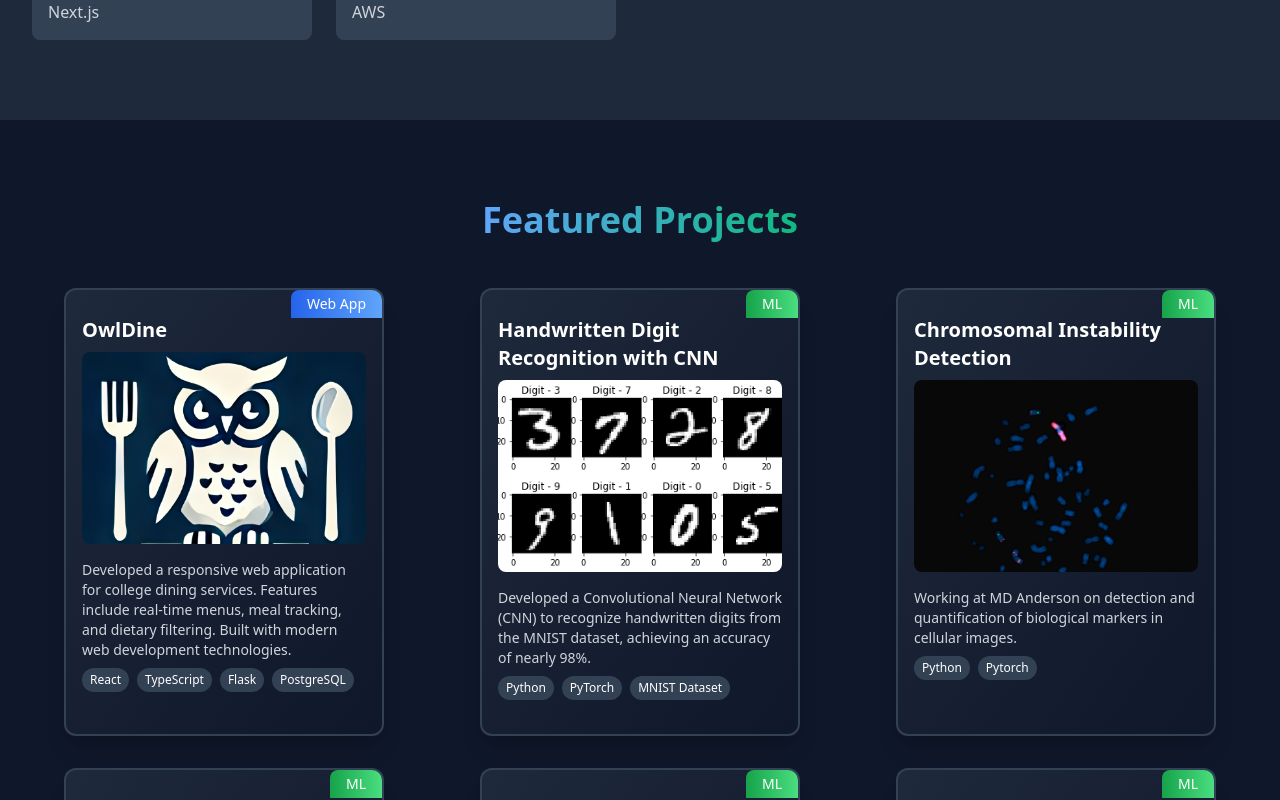
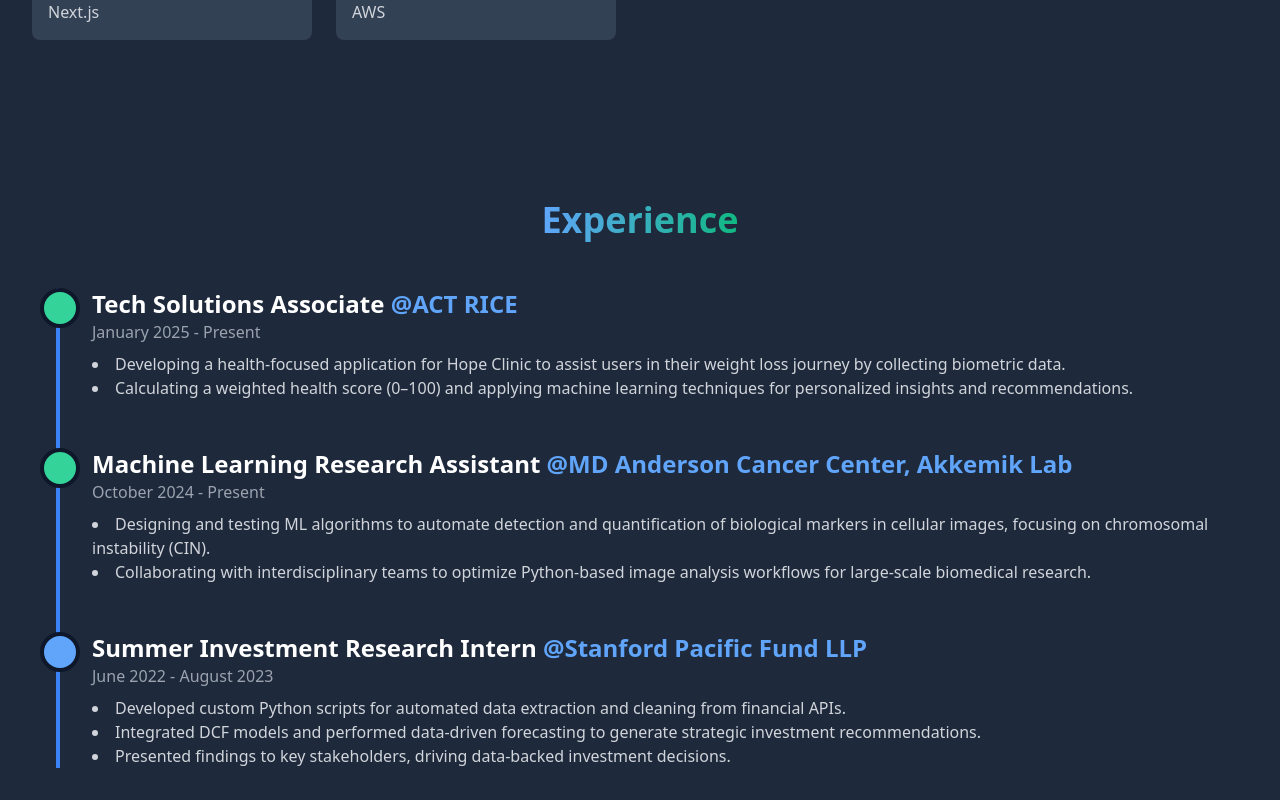
Before and after one commit to TateJett/TateJett.github.io, a React (Vite) app: page / in a window 1280 px wide. Shown: the part 1580-2380 px from the top of the page. Built offline with nearby package versions, Linux system fonts and the light colour scheme.

Commit message:
added Experience section

```diff
--- a/src/App.tsx
+++ b/src/App.tsx
@@ -1,9 +1,10 @@
 import React from 'react';
 import { HashRouter as Router, Routes, Route, useLocation } from 'react-router-dom';
-import ScrollToTop from './components/ScrollToTop'; // Import the ScrollToTop component
+import ScrollToTop from './components/ScrollToTop';
 import Navbar from './components/Navbar';
 import Hero from './components/Hero';
 import About from './components/About';
+import Experience from './components/Experience';  // Import Experience Section
 import Projects from './components/Projects';
 import Contact from './components/Contact';
 import HandwrittenDigitRecognition from './projects/HandwrittenDigitRecognition';
@@ -12,12 +13,11 @@
 import OptimalAirportLocationAnalysis from './projects/optimal-airport-location-analysis';
 import ArcadeCabinet from './projects/arcade-cabinet';
 import ChromosomalInstabilityDetection from './projects/chromosomal-instability-detection';
-import OwlDine from './projects/owldine'; // Import the OwlDine project page
+import OwlDine from './projects/owldine';
 
 function App() {
   const location = useLocation();
 
-  // Define paths where the main navbar should be hidden
   const hideNavbarPaths = [
     '/projects/handwritten-digit-recognition',
     '/projects/wine-quality-prediction',
@@ -25,57 +25,34 @@
     '/projects/optimal-airport-location-analysis',
     '/projects/arcade-cabinet',
     '/projects/chromosomal-instability-detection',
-    '/projects/owldine', // Add OwlDine path here
+    '/projects/owldine',
   ];
 
   return (
     <div className="bg-slate-900 min-h-screen">
-      <ScrollToTop /> {/* Add ScrollToTop here */}
-      {/* Conditionally Render Navbar */}
+      <ScrollToTop />
       {!hideNavbarPaths.includes(location.pathname) && <Navbar />}
       <main>
         <Routes>
-          {/* Default homepage */}
           <Route
             path="/"
             element={
               <>
                 <Hero />
                 <About />
+                <Experience /> {/* 👈 Added Experience Section Here */}
                 <Projects />
                 <Contact />
               </>
             }
           />
-          {/* Project pages */}
-          <Route
-            path="/projects/handwritten-digit-recognition"
-            element={<HandwrittenDigitRecognition />}
-          />
-          <Route
-            path="/projects/wine-quality-prediction"
-            element={<WineQualityPrediction />}
-          />
-          <Route
-            path="/projects/amazon-review-sentiment-analysis"
-            element={<AmazonReviewSentimentAnalysis />}
-          />
-          <Route
-            path="/projects/optimal-airport-location-analysis"
-            element={<OptimalAirportLocationAnalysis />}
-          />
-          <Route
-            path="/projects/arcade-cabinet"
-            element={<ArcadeCabinet />}
-          />
-          <Route
-            path="/projects/chromosomal-instability-detection"
-            element={<ChromosomalInstabilityDetection />}
-          />
-          <Route
-            path="/projects/owldine"
-            element={<OwlDine />} // Add the OwlDine project route
-          />
+          <Route path="/projects/handwritten-digit-recognition" element={<HandwrittenDigitRecognition />} />
+          <Route path="/projects/wine-quality-prediction" element={<WineQualityPrediction />} />
+          <Route path="/projects/amazon-review-sentiment-analysis" element={<AmazonReviewSentimentAnalysis />} />
+          <Route path="/projects/optimal-airport-location-analysis" element={<OptimalAirportLocationAnalysis />} />
+          <Route path="/projects/arcade-cabinet" element={<ArcadeCabinet />} />
+          <Route path="/projects/chromosomal-instability-detection" element={<ChromosomalInstabilityDetection />} />
+          <Route path="/projects/owldine" element={<OwlDine />} />
         </Routes>
       </main>
     </div>
--- /dev/null
+++ b/src/components/Experience.tsx
@@ -0,0 +1,78 @@
+import React from "react";
+
+const Experience = () => {
+  return (
+    <section id="experience" className="py-20 bg-slate-800">
+      <div className="max-w-7xl mx-auto px-4 sm:px-6 lg:px-8">
+        {/* Experience Title with Matching Gradient */}
+        <h2 className="text-4xl font-bold text-center text-white mb-12">
+          <span className="bg-clip-text text-transparent bg-gradient-to-r from-blue-400 to-emerald-500">
+            Experience
+          </span>
+        </h2>
+
+        {/* Increased to "mt-8" for more spacing */}
+        <div className="relative border-l-4 border-blue-500 ml-6 mt-8">
+          {/* ACT RICE (Tech Solutions Associate Associate) */}
+          <div className="relative pl-8 pb-12">
+            {/* Centered Circle (Emerald) */}
+            <div className="absolute top-0 left-0 transform -translate-x-1/2 w-10 h-10 bg-emerald-400 border-4 border-slate-900 rounded-full"></div>
+            <h3 className="text-2xl font-semibold text-white">
+              Tech Solutions Associate <span className="text-blue-400">@ACT RICE</span>
+            </h3>
+            <p className="text-gray-400">January 2025 - Present</p>
+            <ul className="text-gray-300 mt-2 list-disc list-inside">
+              <li>
+                Developing a health-focused application for Hope Clinic to assist users in their weight loss journey by collecting biometric data.
+              </li>
+              <li>
+                Calculating a weighted health score (0–100) and applying machine learning techniques for personalized insights and recommendations.
+              </li>
+            </ul>
+          </div>
+
+          {/* MD Anderson Cancer Center (Machine Learning Research Assistant) */}
+          <div className="relative pl-8 pb-12">
+            {/* Centered Circle (Emerald) */}
+            <div className="absolute top-0 left-0 transform -translate-x-1/2 w-10 h-10 bg-emerald-400 border-4 border-slate-900 rounded-full"></div>
+            <h3 className="text-2xl font-semibold text-white">
+              Machine Learning Research Assistant <span className="text-blue-400">@MD Anderson Cancer Center, Akkemik Lab</span>
+            </h3>
+            <p className="text-gray-400">October 2024 - Present</p>
+            <ul className="text-gray-300 mt-2 list-disc list-inside">
+              <li>
+                Designing and testing ML algorithms to automate detection and quantification of biological markers in cellular images, focusing on chromosomal instability (CIN).
+              </li>
+              <li>
+                Collaborating with interdisciplinary teams to optimize Python-based image analysis workflows for large-scale biomedical research.
+              </li>
+            </ul>
+          </div>
+
+          {/* Stanford Pacific Fund LLP (Summer Investment Research Intern) */}
+          <div className="relative pl-8">
+            {/* Centered Circle (Blue) */}
+            <div className="absolute top-0 left-0 transform -translate-x-1/2 w-10 h-10 bg-blue-400 border-4 border-slate-900 rounded-full"></div>
+            <h3 className="text-2xl font-semibold text-white">
+              Summer Investment Research Intern <span className="text-blue-400">@Stanford Pacific Fund LLP</span>
+            </h3>
+            <p className="text-gray-400">June 2022 - August 2023</p>
+            <ul className="text-gray-300 mt-2 list-disc list-inside">
+              <li>
+                Developed custom Python scripts for automated data extraction and cleaning from financial APIs.
+              </li>
+              <li>
+                Integrated DCF models and performed data-driven forecasting to generate strategic investment recommendations.
+              </li>
+              <li>
+                Presented findings to key stakeholders, driving data-backed investment decisions.
+              </li>
+            </ul>
+          </div>
+        </div>
+      </div>
+    </section>
+  );
+};
+
+export default Experience;
--- a/src/components/Navbar.tsx
+++ b/src/components/Navbar.tsx
@@ -11,30 +11,57 @@
     <nav className="fixed top-0 w-full bg-slate-900/90 backdrop-blur-sm z-50">
       <div className="max-w-7xl mx-auto px-4 sm:px-6 lg:px-8">
         <div className="flex items-center justify-between h-16">
+          {/* Logo / Brand */}
           <div className="flex-shrink-0">
             <span className="text-white font-bold text-xl">Portfolio</span>
           </div>
+
           {/* Desktop Navigation */}
           <div className="hidden md:block">
             <div className="ml-10 flex items-center space-x-4">
-              <HashLink to="/#about" className="text-gray-300 hover:text-white px-3 py-2 rounded-md">About</HashLink>
-              <HashLink to="/#projects" className="text-gray-300 hover:text-white px-3 py-2 rounded-md">Projects</HashLink>
-              <HashLink to="/#contact" className="text-gray-300 hover:text-white px-3 py-2 rounded-md">Contact</HashLink>
+              <HashLink to="/#about" className="text-gray-300 hover:text-white px-3 py-2 rounded-md">
+                About
+              </HashLink>
+              <HashLink to="/#projects" className="text-gray-300 hover:text-white px-3 py-2 rounded-md">
+                Projects
+              </HashLink>
+              {/* New Experience Link */}
+              <HashLink to="/#experience" className="text-gray-300 hover:text-white px-3 py-2 rounded-md">
+                Experience
+              </HashLink>
+              <HashLink to="/#contact" className="text-gray-300 hover:text-white px-3 py-2 rounded-md">
+                Contact
+              </HashLink>
+
+              {/* Social Icons */}
               <div className="flex space-x-4 ml-4">
-                <a href="https://github.com/TateJett" target="_blank" rel="noopener noreferrer" className="text-gray-300 hover:text-white">
+                <a
+                  href="https://github.com/TateJett"
+                  target="_blank"
+                  rel="noopener noreferrer"
+                  className="text-gray-300 hover:text-white"
+                >
                   <Github className="w-5 h-5" />
                 </a>
-                <a href="https://www.linkedin.com/in/tatejettbregman/" target="_blank" rel="noopener noreferrer" className="text-gray-300 hover:text-white">
+                <a
+                  href="https://www.linkedin.com/in/tatejettbregman/"
+                  target="_blank"
+                  rel="noopener noreferrer"
+                  className="text-gray-300 hover:text-white"
+                >
                   <Linkedin className="w-5 h-5" />
                 </a>
-                <a href="mailto:tatebreg@gmail.com" className="text-gray-300 hover:text-white">
+                <a
+                  href="mailto:tatebreg@gmail.com"
+                  className="text-gray-300 hover:text-white"
+                >
                   <Mail className="w-5 h-5" />
                 </a>
               </div>
             </div>
           </div>
 
-          {/* Mobile Navigation */}
+          {/* Mobile Navigation Toggle */}
           <div className="md:hidden">
             <button onClick={toggleMenu} className="text-white z-50 relative">
               {isMenuOpen ? <X className="h-6 w-6" /> : <Menu className="h-6 w-6" />}
@@ -60,6 +87,14 @@
           >
             Projects
           </HashLink>
+          {/* New Experience Link (Mobile) */}
+          <HashLink
+            to="/#experience"
+            className="text-gray-300 hover:text-white block px-3 py-2 rounded-md"
+            onClick={toggleMenu}
+          >
+            Experience
+          </HashLink>
           <HashLink
             to="/#contact"
             className="text-gray-300 hover:text-white block px-3 py-2 rounded-md"
@@ -67,6 +102,8 @@
           >
             Contact
           </HashLink>
+
+          {/* Social Icons (Mobile) */}
           <div className="flex space-x-4">
             <a
               href="https://github.com/TateJett"
```
